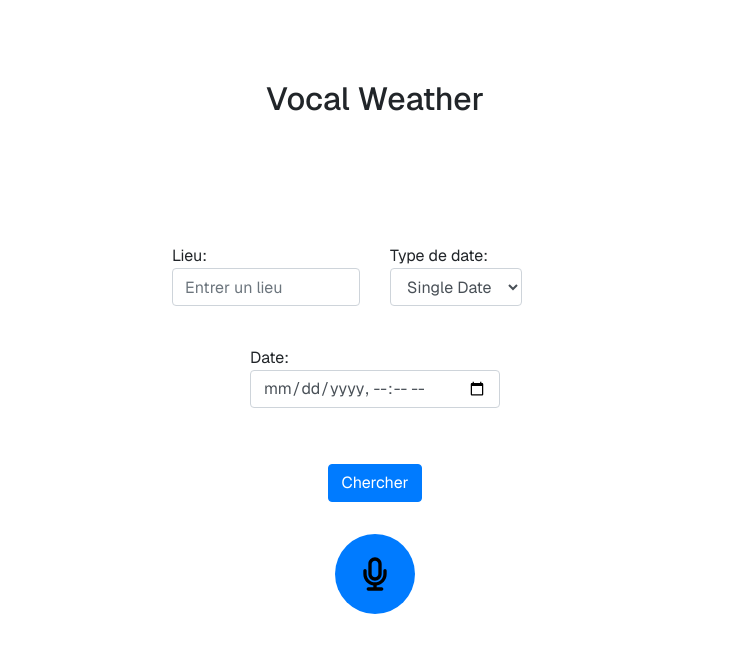
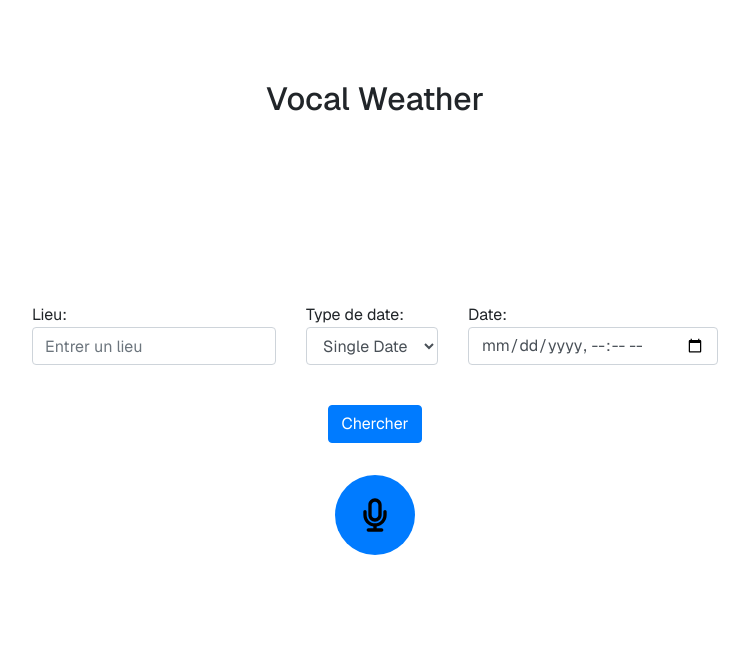
Before and after one commit to MelodyDuplaix/Vocal_Weather, a Next.js app in the folder frontend/vocal_weather/: page / in a window 1280 px wide. Shown: the top 652 px of the page, without its empty margins (265-1014 px from the left). Built offline with nearby package versions, Linux system fonts and the light colour scheme.

Commit message:
Refactor: Amélioration de l'affichage des inputs et gestion du responsive

```diff
--- a/frontend/vocal_weather/src/app/page.js
+++ b/frontend/vocal_weather/src/app/page.js
@@ -134,7 +134,7 @@ export default function Home() {
         if (isSilent) {
           silenceTimeoutRef.current = setTimeout(() => {
             stopRecording();
-          }, 6000);
+          }, 5000);
         } else {
           clearTimeout(silenceTimeoutRef.current);
         }
@@ -283,9 +283,10 @@ export default function Home() {
         </div>
       )}
       <main className={styles.main}>
-        <div className="mx-auto row align-items-center justify-content-center g-3">
-          <div className="col-12 col-md-6">
-            <label>
+        <div className="container">
+          <div className="row g-2 align-items-center justify-content-center">
+            <div className="col-12 col-md-auto">
+              <label className="w-100">
                 Lieu:
                 <input
                   type="text"
@@ -296,8 +297,8 @@ export default function Home() {
                 />
               </label>
             </div>
-          <div className="col-12 col-md-6">
-            <label>
+            <div className="col-12 col-md-auto">
+              <label className="w-100">
                 Type de date:
                 <select onChange={(e) => setDateType(e.target.value)} className="form-control">
                   <option value="date">Single Date</option>
@@ -305,10 +306,9 @@ export default function Home() {
                 </select>
               </label>
             </div>
-        </div>
             {dateType === "date" ? (
-          <div className="mx-auto mb-3">
-            <label>
+              <div className="col-12 col-md-auto">
+                <label className="w-100">
                   Date:
                   <input
                     type="datetime-local"
@@ -319,9 +319,9 @@ export default function Home() {
                 </label>
               </div>
             ) : (
-          <div className="row">
-            <div className="col-12 col-md-6">
-              <label>
+              <>
+                <div className="col-12 col-md-auto">
+                  <label className="w-100">
                     Date de début:
                     <input
                       type="date"
@@ -331,8 +331,8 @@ export default function Home() {
                     />
                   </label>
                 </div>
-            <div className="col-12 col-md-6">
-              <label>
+                <div className="col-12 col-md-auto">
+                  <label className="w-100">
                     Date de fin:
                     <input
                       type="date"
@@ -342,8 +342,10 @@ export default function Home() {
                     />
                   </label>
                 </div>
+              </>
+            )}
           </div>
-        )}
+        </div>
         <button className="btn btn-primary" onClick={handleSearch}>Chercher</button>
         <button
           className={`${styles.micButton} ${isRecording ? styles.recording : ""}`}
```
Lines whose indentation alone changed are shown as unchanged.
